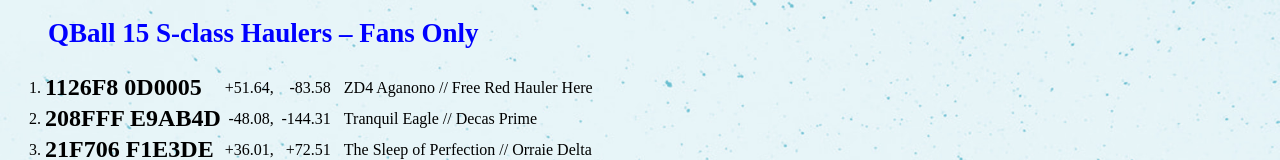
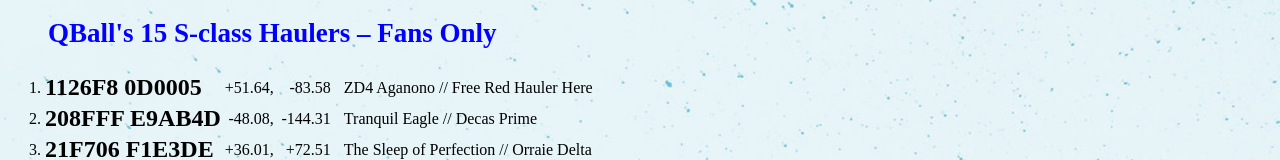
Before and after one commit to shirha/haulers, a plain HTML site: page index.html in a window 1280 px wide. Shown: the top 160 px of the page. Drawn offline with Linux system fonts and the light colour scheme; a web font is replaced by a local one.

Commit message:
Update index.html

```diff
--- a/index.html
+++ b/index.html
@@ -16,7 +16,7 @@
 	</style>
 </head>
 <body>
-<h2><a href="https://www.youtube.com/watch?v=2nakCtajL14">QBall 15 S-class Haulers &ndash; Fans Only</a></h2>
+<h2><a href="https://www.youtube.com/watch?v=2nakCtajL14">QBall's 15 S-class Haulers &ndash; Fans Only</a></h2>
 <table>
 <tr><td> 1.</td><td>1126F8 0D0005</td><td>+51.64,</td><td>-83.58</td><td>ZD4 Aganono // Free Red Hauler Here</td>
 <tr><td> 2.</td><td>208FFF E9AB4D</td><td>-48.08,</td><td>-144.31</td><td>Tranquil Eagle // Decas Prime</td>
```
